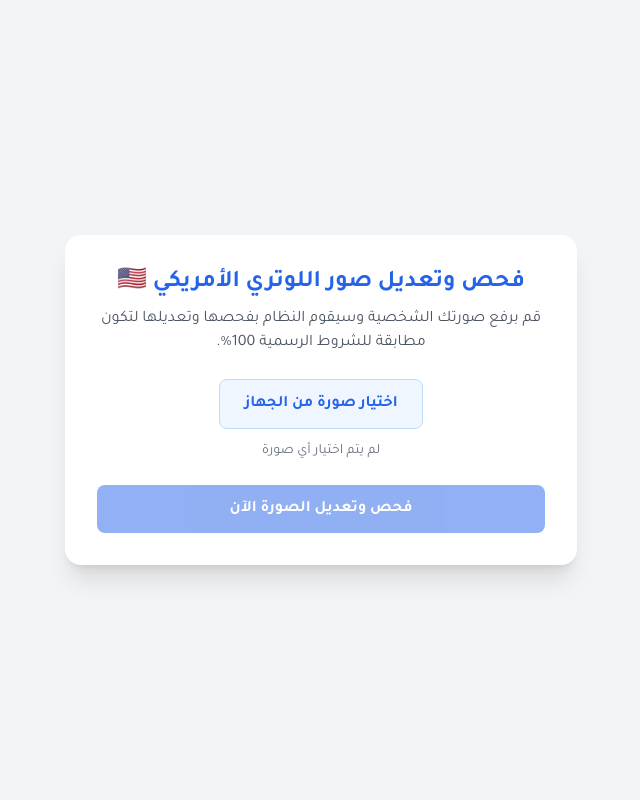
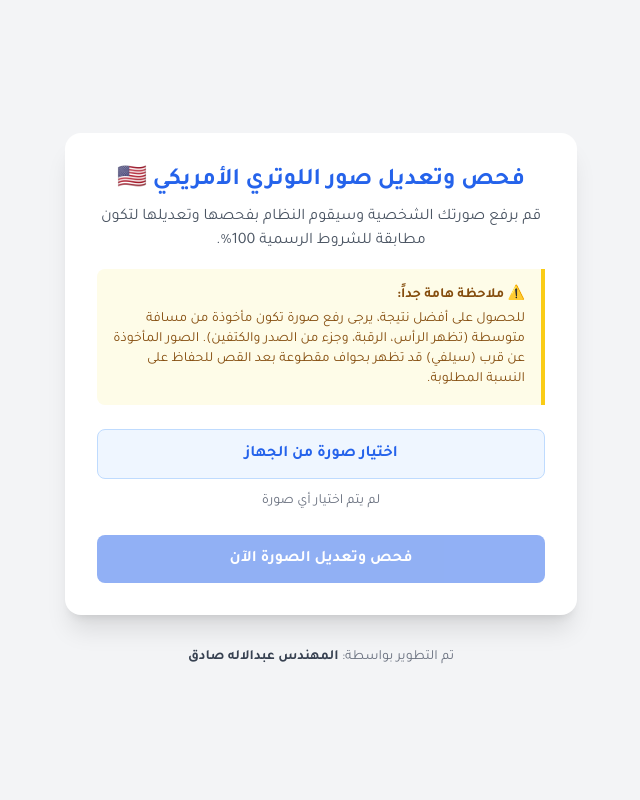
Before and after one commit to ENG-Abdulelah/dv-lottery-checker, a Flask app: page / in a window 1280 px wide. Shown: the whole page, without its empty margins (319-959 px from the left). Run offline with Flask 3, Linux system fonts and the light colour scheme; some libraries are stand-ins or nearby versions.

Commit message:
Update index.html

```diff
--- a/templates/index.html
+++ b/templates/index.html
@@ -24,16 +24,23 @@
         }
     </style>
 </head>
-<body class="min-h-screen flex items-center justify-center p-4">
+<body class="min-h-screen flex flex-col items-center justify-center p-4">
 
+    <div class="w-full max-w-lg">
         <!-- قسم رفع الصورة -->
-    <div id="uploadSection" class="bg-white rounded-2xl shadow-xl p-8 w-full max-w-lg text-center">
+        <div id="uploadSection" class="bg-white rounded-2xl shadow-xl p-8 text-center">
             <h1 class="text-2xl font-bold text-blue-600 mb-2">فحص وتعديل صور اللوتري الأمريكي 🇺🇸</h1>
-        <p class="text-gray-600 mb-6">قم برفع صورتك الشخصية وسيقوم النظام بفحصها وتعديلها لتكون مطابقة للشروط الرسمية 100%.</p>
+            <p class="text-gray-600 mb-4">قم برفع صورتك الشخصية وسيقوم النظام بفحصها وتعديلها لتكون مطابقة للشروط الرسمية 100%.</p>
+
+            <!-- ملاحظة هامة للمستخدمين -->
+            <div class="bg-yellow-50 border-r-4 border-yellow-400 p-4 mb-6 text-sm text-yellow-800 text-right rounded-l-lg">
+                <p class="font-bold mb-1">⚠️ ملاحظة هامة جداً:</p>
+                <p>للحصول على أفضل نتيجة، يرجى رفع صورة تكون مأخوذة من مسافة متوسطة (تظهر الرأس، الرقبة، وجزء من الصدر والكتفين). الصور المأخوذة عن قرب (سيلفي) قد تظهر بحواف مقطوعة بعد القص للحفاظ على النسبة المطلوبة.</p>
+            </div>
 
             <div class="mb-6">
                 <input type="file" id="fileInput" accept="image/*" class="hidden" onchange="handleFileSelect(event)">
-            <label for="fileInput" class="cursor-pointer bg-blue-50 text-blue-600 font-semibold py-3 px-6 rounded-lg border border-blue-200 hover:bg-blue-100 transition inline-block">
+                <label for="fileInput" class="cursor-pointer bg-blue-50 text-blue-600 font-semibold py-3 px-6 rounded-lg border border-blue-200 hover:bg-blue-100 transition inline-block w-full">
                     اختيار صورة من الجهاز
                 </label>
                 <p id="fileName" class="mt-3 text-sm text-gray-500">لم يتم اختيار أي صورة</p>
@@ -45,7 +52,7 @@
         </div>
 
         <!-- قسم التحميل -->
-    <div id="loadingSection" class="bg-white rounded-2xl shadow-xl p-8 w-full max-w-lg text-center hidden">
+        <div id="loadingSection" class="bg-white rounded-2xl shadow-xl p-8 text-center hidden">
             <div class="flex justify-center mb-4">
                 <div class="spinner"></div>
             </div>
@@ -57,7 +64,7 @@
         </div>
 
         <!-- قسم النتائج -->
-    <div id="resultSection" class="bg-white rounded-2xl shadow-xl p-8 w-full max-w-lg text-center hidden">
+        <div id="resultSection" class="bg-white rounded-2xl shadow-xl p-8 text-center hidden">
             <h2 class="text-2xl font-bold text-green-600 mb-4">تم فحص الصورة بنجاح!</h2>
 
             <!-- المشاكل المكتشفة -->
@@ -73,14 +80,20 @@
 
             <!-- أزرار الخيارات -->
             <div class="flex flex-col gap-3">
-            <a id="downloadBtn" href="#" class="bg-green-600 text-white font-bold py-3 px-4 rounded-lg hover:bg-green-700 transition flex items-center justify-center gap-2">
+                <a id="downloadBtn" href="#" download="dv-lottery-photo-600x600.jpg" class="bg-green-600 text-white font-bold py-3 px-4 rounded-lg hover:bg-green-700 transition flex items-center justify-center gap-2">
                     <svg class="w-5 h-5" fill="none" stroke="currentColor" viewBox="0 0 24 24"><path stroke-linecap="round" stroke-linejoin="round" stroke-width="2" d="M4 16v1a3 3 0 003 3h10a3 3 0 003-3v-1m-4-4l-4 4m0 0l-4-4m4 4V4"></path></svg>
-                تحميل الصورة المعدلة
+                    تحميل الصورة المعدلة (600x600)
                 </a>
                 <button onclick="resetApp()" class="bg-gray-200 text-gray-700 font-bold py-3 px-4 rounded-lg hover:bg-gray-300 transition">
                     إلغاء وفحص صورة أخرى
                 </button>
             </div>
+        </div>
+
+        <!-- اسم المطور -->
+        <footer class="mt-8 text-center text-gray-500 text-sm">
+            <p>تم التطوير بواسطة: <span class="font-bold text-gray-700">المهندس عبدالاله صادق</span></p>
+        </footer>
     </div>
 
     <script>
@@ -121,7 +134,6 @@
                     body: formData
                 });
 
-                // إذا رد السيرفر بخطأ (مثل 502 بسبب الذاكرة)
                 if (!response.ok) {
                     throw new Error("السيرفر واجه مشكلة (كود: " + response.status + "). يرجى استخدام صورة بحجم أصغر.");
                 }
@@ -151,7 +163,11 @@
             document.getElementById('resultSection').classList.remove('hidden');
 
             document.getElementById('resultImage').src = data.result_url;
-            document.getElementById('downloadBtn').href = data.download_url;
+
+            // إجبار المتصفح على تنزيل الملف مباشرة
+            const downloadLink = document.getElementById('downloadBtn');
+            downloadLink.href = data.download_url;
+            // خاصية download موجودة في HTML مسبقاً
 
             const issuesContainer = document.getElementById('issuesContainer');
             const issuesList = document.getElementById('issuesList');
```
Lines whose indentation alone changed are shown as unchanged.
